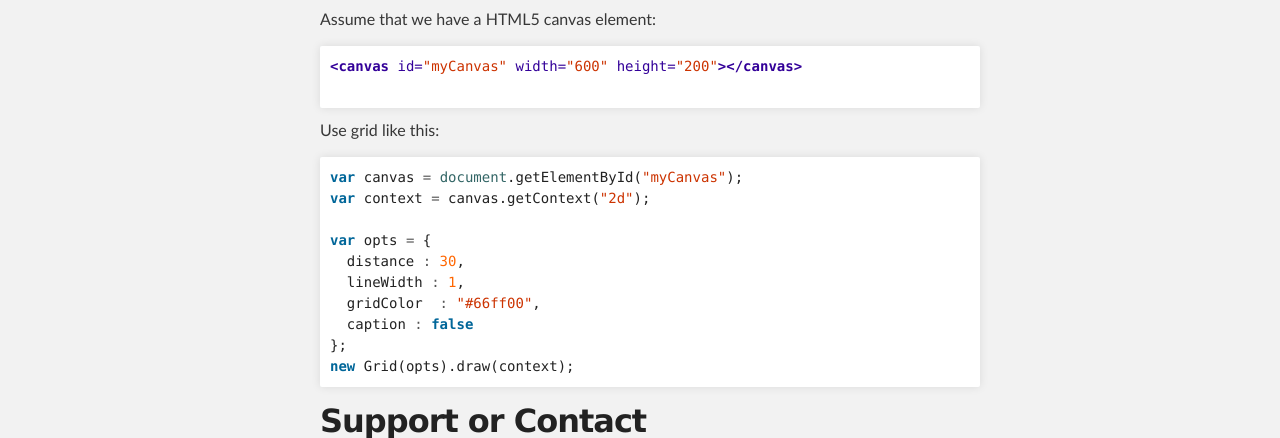
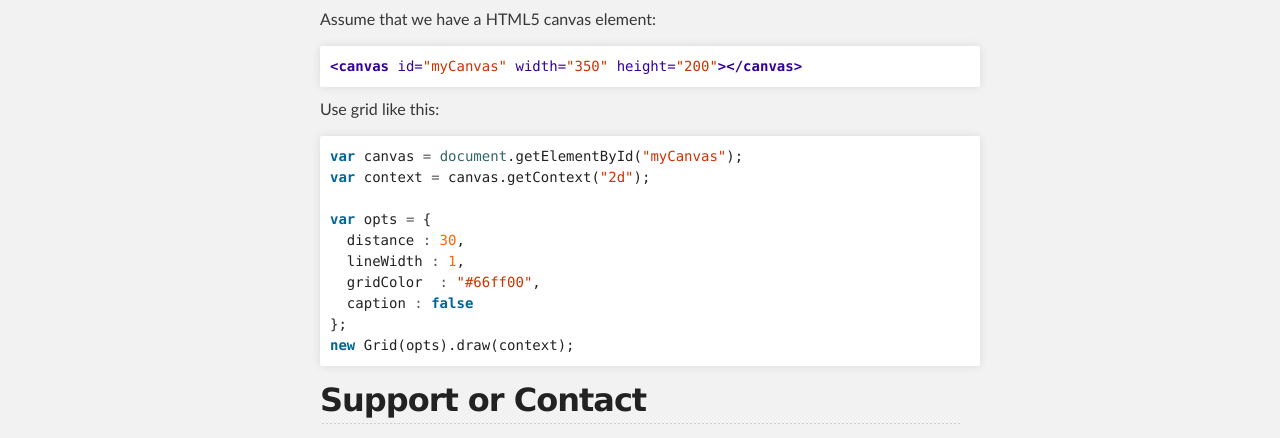
Before and after one commit to enterprisebug/grid.js, a plain HTML site: page index.html in a window 1280 px wide. Shown: the part 605-1043 px from the top of the page. Drawn offline with nearby package versions, Linux system fonts and the light colour scheme.

Commit message:
Beautified Code

```diff
--- a/index.html
+++ b/index.html
@@ -58,8 +58,7 @@
 
 			<p>Assume that we have a HTML5 canvas element:</p>
 
-			<div class="highlight"><pre><span class="nt">&lt;canvas</span> <span class="na">id=</span><span class="s">"myCanvas"</span> <span class="na">width=</span><span class="s">"600"</span> <span class="na">height=</span><span class="s">"200"</span><span class="nt">&gt;&lt;/canvas&gt;</span>
-			</pre></div>
+			<div class="highlight"><pre><span class="nt">&lt;canvas</span> <span class="na">id=</span><span class="s">"myCanvas"</span> <span class="na">width=</span><span class="s">"350"</span> <span class="na">height=</span><span class="s">"200"</span><span class="nt">&gt;&lt;/canvas&gt;</span></pre></div>
 
 			<p>Use grid like this:</p>
 
```
Also changed, not shown: 1 other file.
